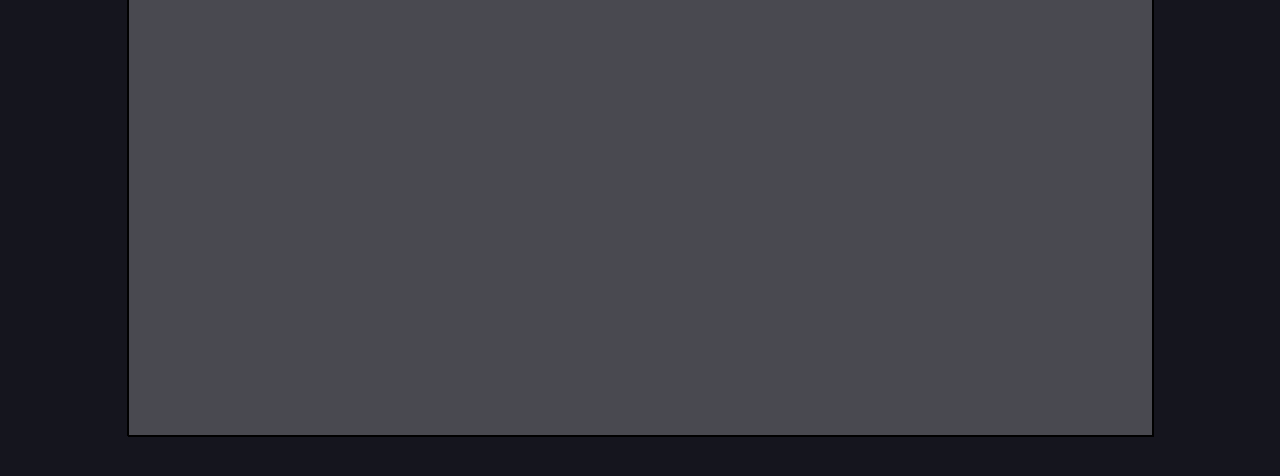
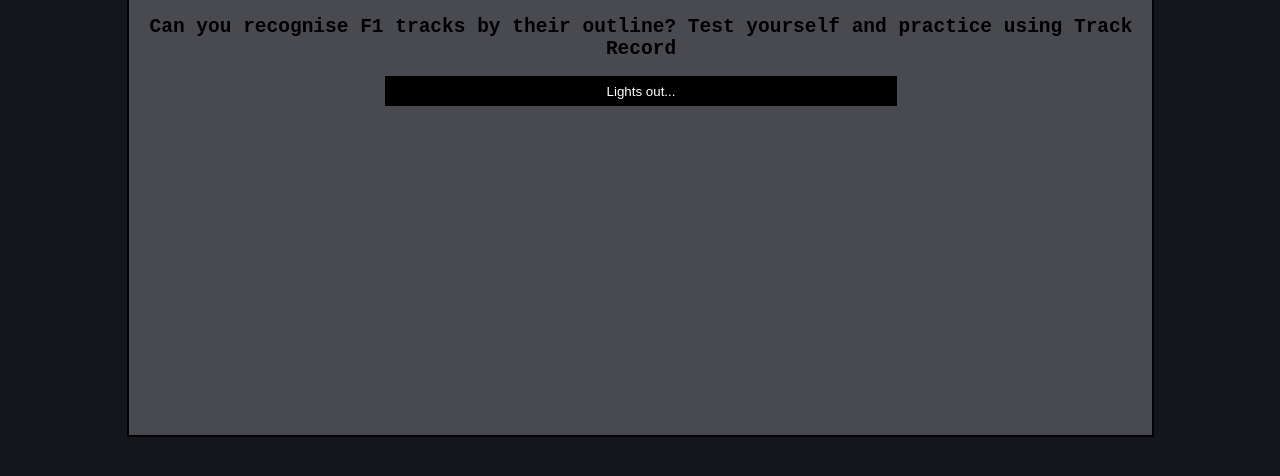
Before and after one commit to rubyspch/Track-Record-F1-Game, a plain HTML site: page index.html in a window 1280 px wide. Shown: the part 326-802 px from the top of the page. Drawn offline with Linux system fonts and the light colour scheme.

Commit message:
Update style.css
Add styling of .start page

```diff
--- a/style.css
+++ b/style.css
@@ -24,15 +24,25 @@ body{
 #container .setup, .play,.result{
     display: none;
 }
+.start section{
+    height:100%;
+    font-family:monospace;
+    display: flex;
+    flex-direction: column;
+    justify-content: center;
+    align-items: center;
+}
 #container .start button{
     height:30px;
     width: 50%;
+    margin-bottom: 10%;
 }
 #container .start button::after{
     content:"Lights out..."
 }
 #container .start button:hover::after{
     content: "...and away we go!";
+    cursor: pointer;
 }
 #container .play img{
     width:70%;
```
